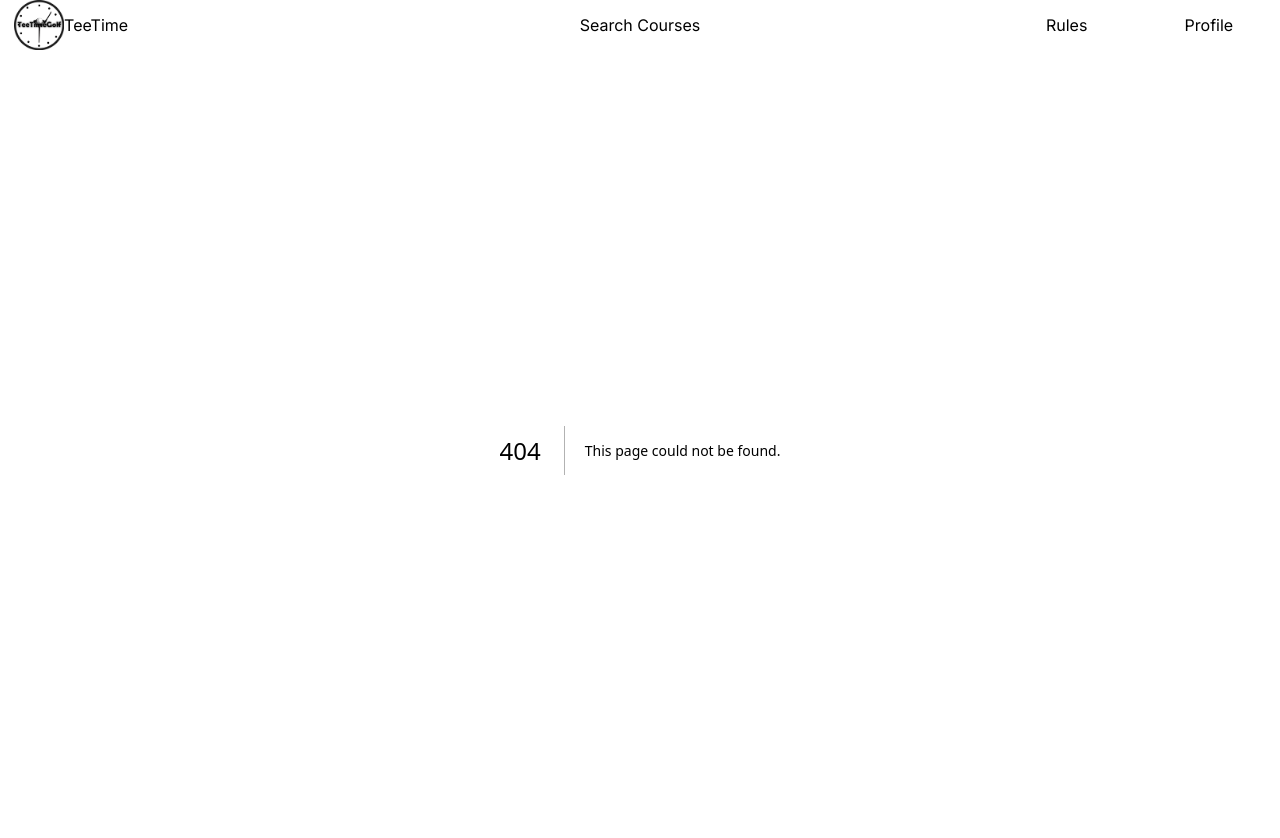
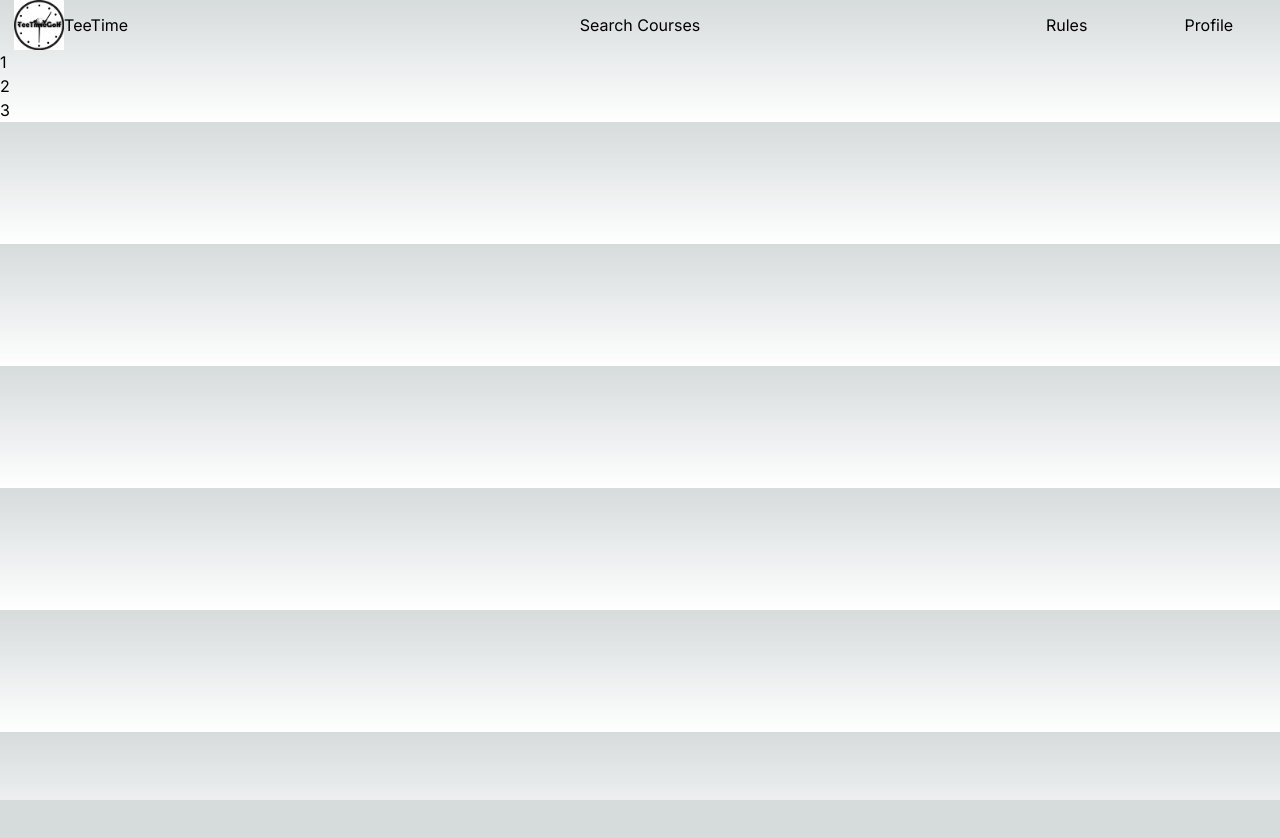
Before and after one commit to bobromero/TeeTime, a Next.js app in the folder teetime/: page /CourseSearch in a window 1280 px wide. Before the commit this address had no page. Shown: the top 838 px of the page. After the commit the page ends 800 px from the top, so only its background shows below. Built offline with nearby package versions, Linux system fonts and the light colour scheme.

Commit message:
added course search

```diff
--- /dev/null
+++ b/teetime/app/CourseSearch/page.tsx
@@ -0,0 +1,13 @@
+import React from 'react'
+import SideBar from './SideBar'
+
+const CourseSearch = () => {
+  return (
+    <div>
+      <SideBar />
+
+    </div>
+  )
+}
+
+export default CourseSearch
```
